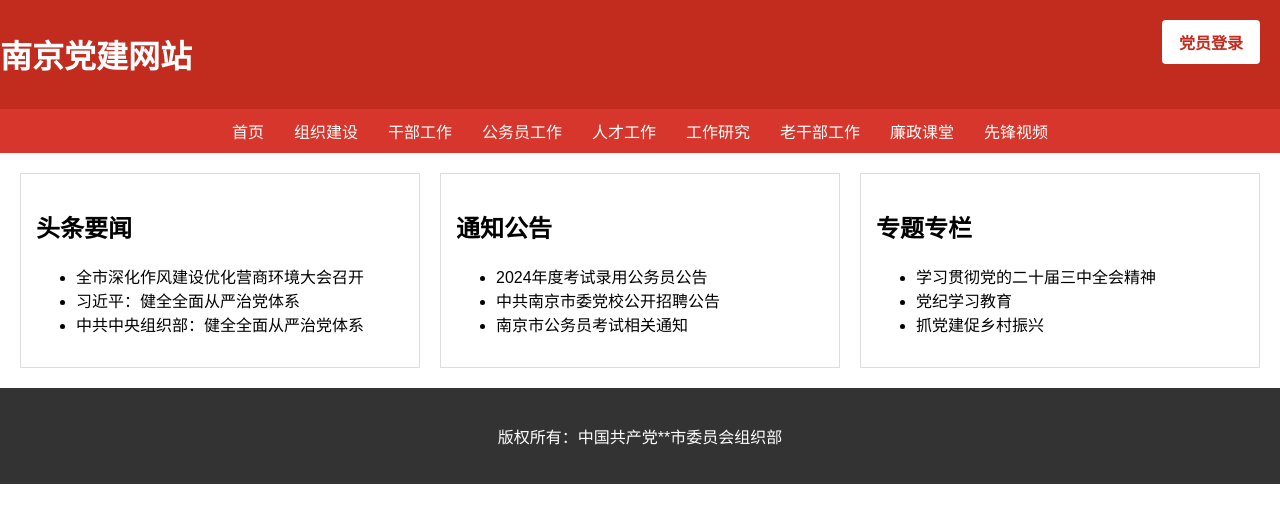
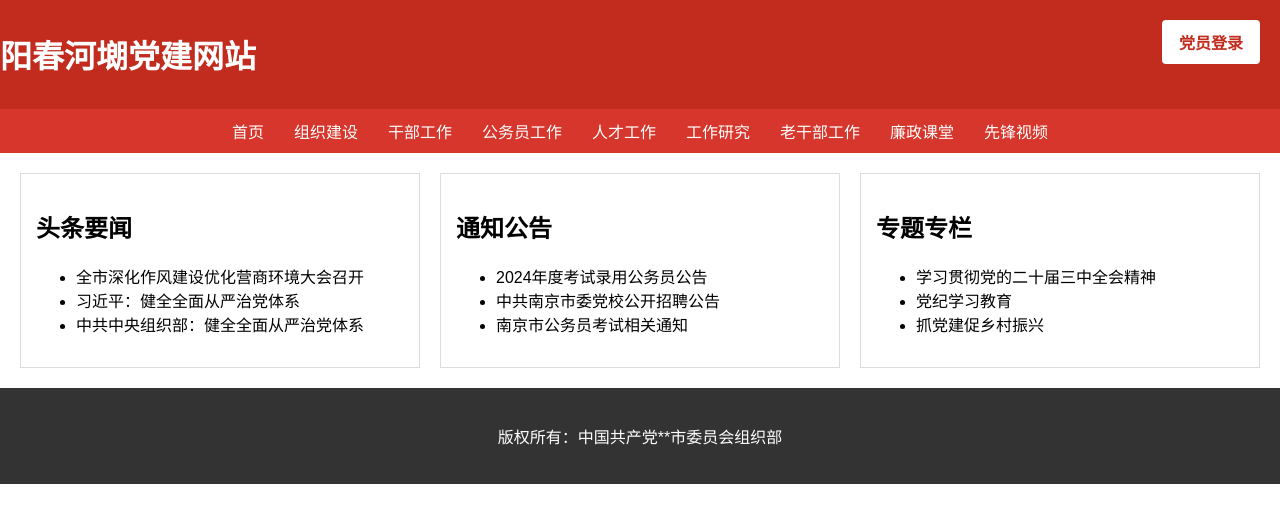
Before and after one commit to Jason767445898/dangjianweb.github.io, a plain HTML site: page index.html in a window 1280 px wide. Drawn offline with Linux system fonts and the light colour scheme.

Commit message:
Update index.html

```diff
--- a/index.html
+++ b/index.html
@@ -3,7 +3,7 @@
 <head>
     <meta charset="UTF-8">
     <meta name="viewport" content="width=device-width, initial-scale=1.0">
-    <title>党建网站</title>
+    <title>阳春河㙟党建网站</title>
     <style>
         /* 基础样式 */
         body {
@@ -82,7 +82,7 @@
 </head>
 <body>
     <header class="header">
-        <h1>南京党建网站</h1>
+        <h1>阳春河㙟党建网站</h1>
         <a href="party-member-login.html" class="login-btn">党员登录</a>
     </header>
 
```
